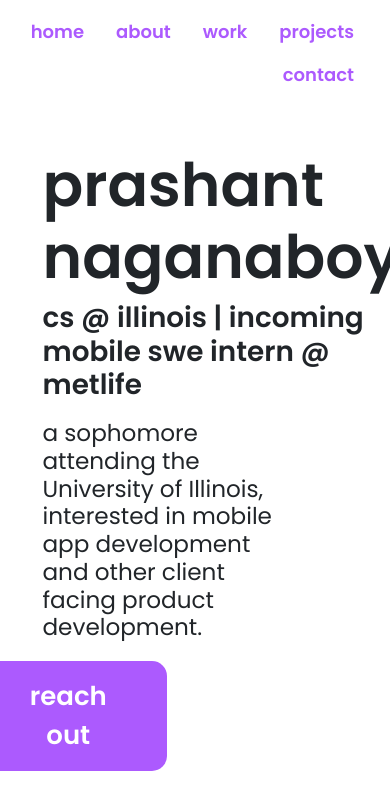
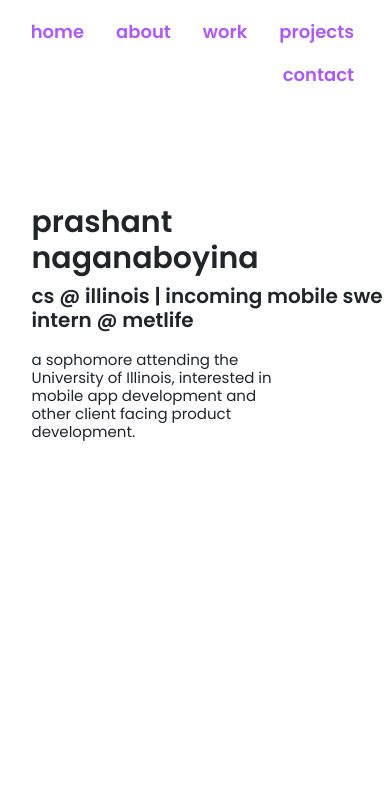
Before and after one commit to prashkn/portfolio, a React (Create React App) app: page / in a window 390 px wide. Shown: the top 810 px of the page. Built offline with nearby package versions, Linux system fonts and the light colour scheme.

Commit message:
added mobile func for home

```diff
--- a/src/routes/Home.js
+++ b/src/routes/Home.js
@@ -5,9 +5,8 @@ import Col from "react-bootstrap/Col";
 import "bootstrap/dist/css/bootstrap.min.css";
 import fonts from "../styles/fonts.module.css";
 import { sizes } from "../styles/sizing.js";
-import Button from "react-bootstrap/Button";
 import { motion } from "framer-motion";
-import { Link } from "react-router-dom";
+import "../styles/Home.css";
 
 export default function Home() {
   return (
@@ -16,6 +15,7 @@ export default function Home() {
         drag
         dragConstraints={{ top: -50, left: -50, right: 150, bottom: 0 }}
         style={styles.motiondiv}
+        className="motion"
       >
         <Row style={styles.prashantnheader}>
           <Col>
@@ -41,27 +41,31 @@ export default function Home() {
           </Col>
         </Row>
       </motion.div>
-      <Row style={styles.buttonplacement}>
-        <Col xs={3} style={{ display: "flex", justifyContent: "center" }}>
-          <motion.div
-            style={styles.motionbtn}
-            whileHover={{ scale: 1.1 }}
-            whileTap={{ scale: 0.95 }}
-          >
-            <Link to="/Contact">
-              <Button
-                className={fonts.poppinssemibold}
-                variant="primary"
-                size="lg"
-                active
-                style={styles.button}
-              >
-                reach out
-              </Button>
-            </Link>
-          </motion.div>
-        </Col>
-      </Row>
+      <div className="mobilev">
+        <Row style={styles.prashantnheader}>
+          <Col>
+            <h1 className={fonts.poppinssemibold} style={{ fontSize: "30px" }}>
+              prashant naganaboyina
+            </h1>
+          </Col>
+        </Row>
+        <Row>
+          <Col>
+            <h1 className={fonts.poppinssemibold} style={{ fontSize: "20px" }}>
+              cs @ illinois | incoming mobile swe intern @ metlife
+            </h1>
+          </Col>
+        </Row>
+        <Row style={styles.caption}>
+          <Col>
+            <h3 className={fonts.poppinsregular} style={{ fontSize: "15px" }}>
+              a sophomore attending the University of Illinois, interested in
+              mobile app development and other client facing product
+              development.
+            </h3>
+          </Col>
+        </Row>
+      </div>
     </Container>
   );
 }
--- /dev/null
+++ b/src/styles/Home.css
@@ -0,0 +1,32 @@
+@media only screen and (max-width: 767px) {
+  .motion {
+    visibility: hidden;
+    max-height: 0;
+  }
+}
+
+@media only screen and (min-width: 768px) {
+  .mobilev {
+    visibility: hidden;
+    max-height: 0;
+  }
+}
+
+.fontresponseheader {
+  font-family: PoppinsSemiBold;
+  font-size: clamp(30px, 40px, 60px);
+}
+
+/*
+.poppinsmedium {
+  font-family: PoppinsMedium;
+}
+
+.poppinssemibold {
+  font-family: PoppinsSemiBold;
+}
+
+.poppinsregular {
+  font-family: PoppinsRegular;
+}
+*/
```
